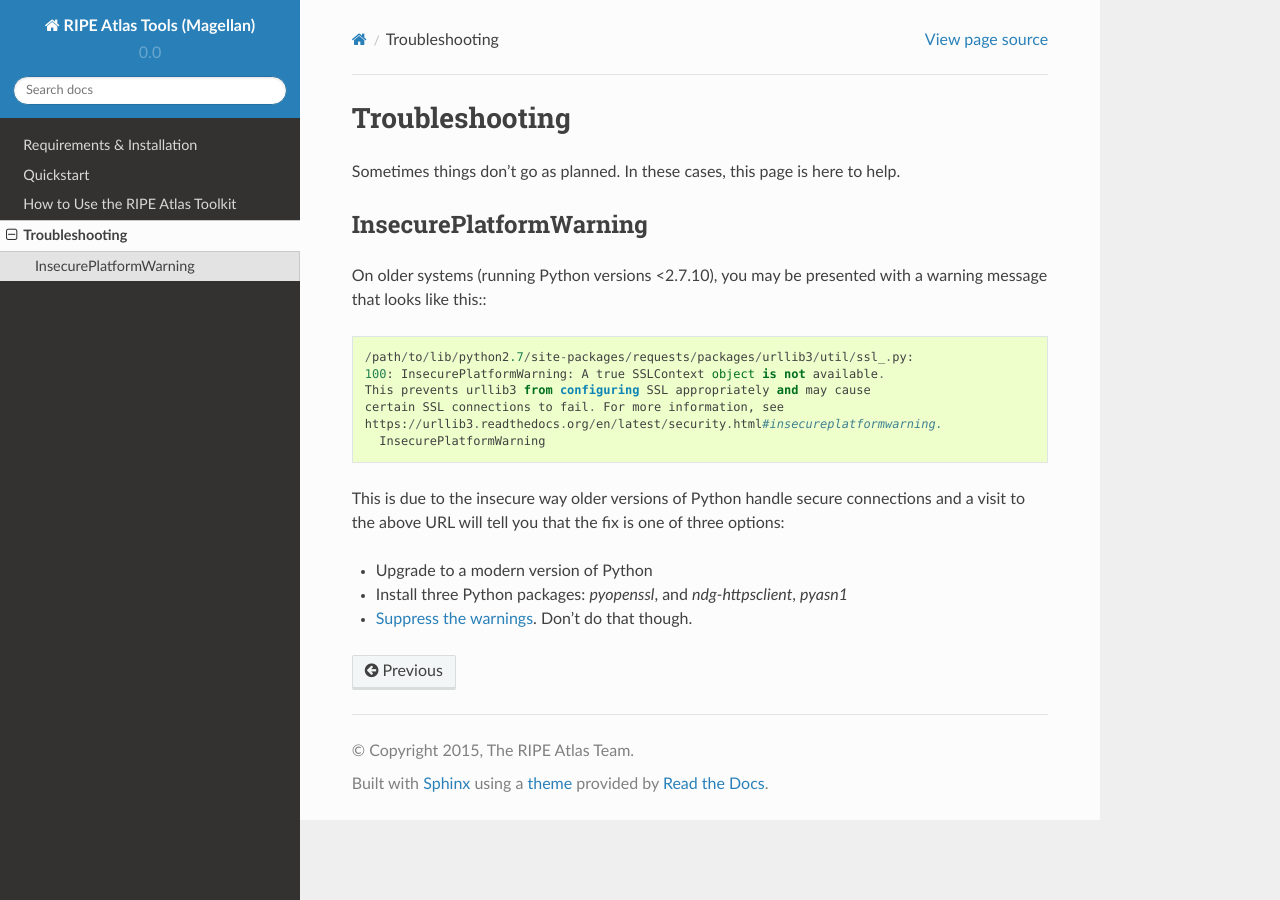
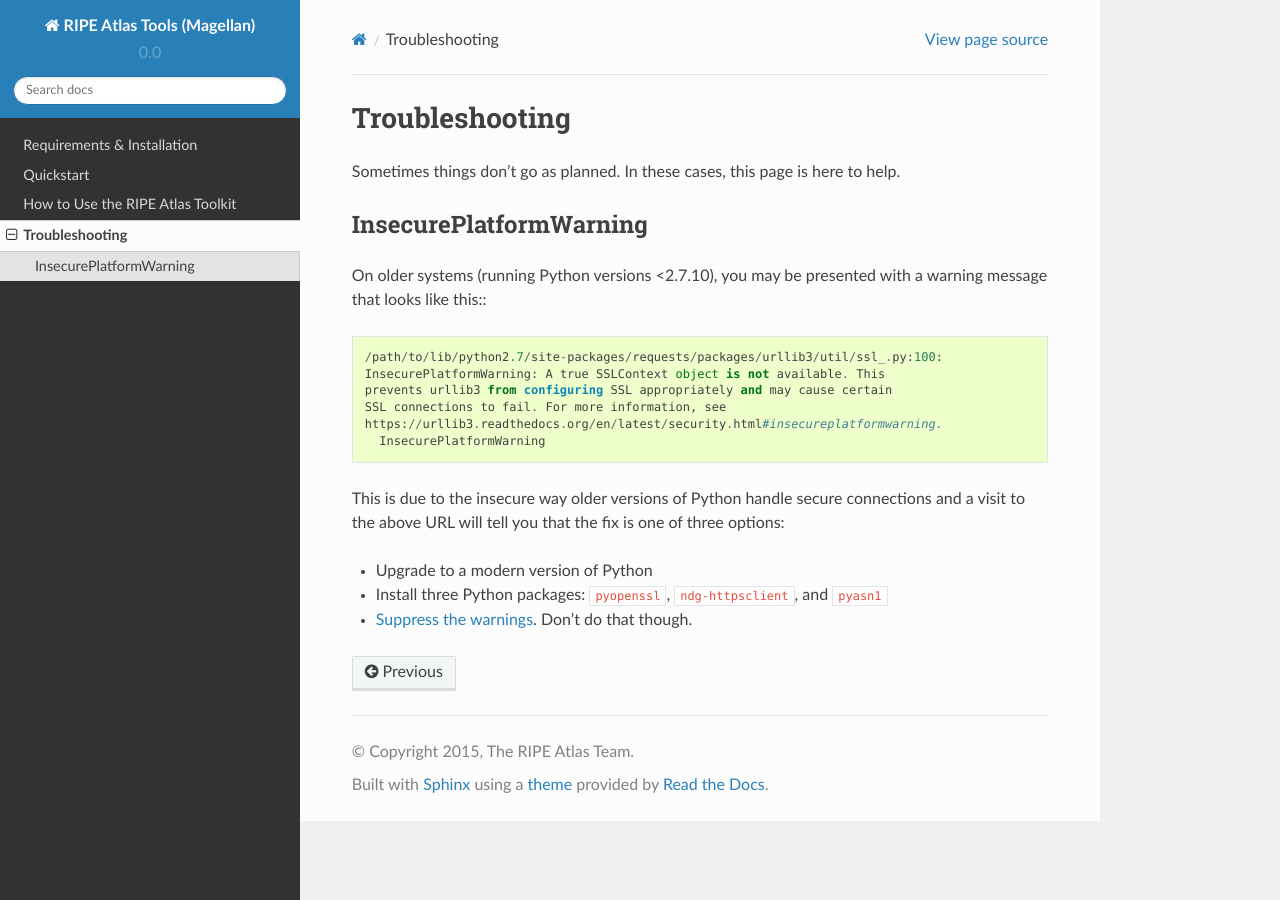
Before and after one commit to RIPE-NCC/ripe-atlas-tools, a Sphinx documentation site: the page built from docs/troubleshooting.rst, in a window 1280 px wide. Built offline with Sphinx 7.4.7 and the Read the Docs theme 2.0.0, drawn with Linux system fonts in a browser that asks for light colours; formulas are drawn with MathJax 3.

Commit message:
Formatting and added an empty static directory

```diff
--- a/docs/troubleshooting.rst
+++ b/docs/troubleshooting.rst
@@ -22,7 +22,8 @@
 three options:
 
 * Upgrade to a modern version of Python
-* Install three Python packages: `pyopenssl`, and `ndg-httpsclient`, `pyasn1`
+* Install three Python packages: ``pyopenssl``, ``ndg-httpsclient``, and
+  ``pyasn1``
 * `Suppress the warnings`_.  Don't do that though.
 
 .. _Suppress the warnings: https://urllib3.readthedocs.org/en/latest/security.html#disabling-warnings
```
Also changed, not shown: other parts of docs/troubleshooting.rst (+4 -4 lines), 1 other file.
